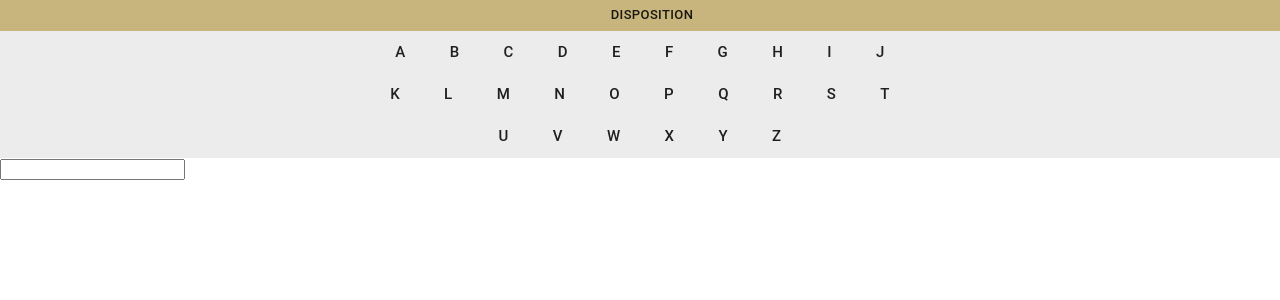
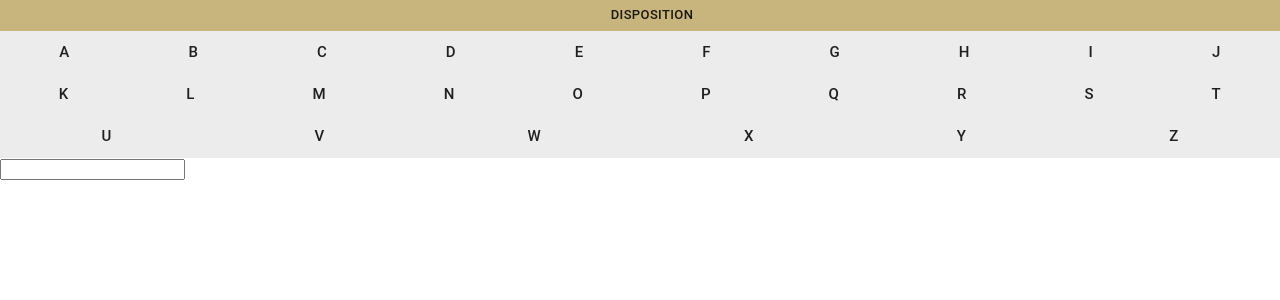
Before and after one commit to Jrmy-Msn/react-virtual-keyboard, a React (Create React App) app: page / in a window 1280 px wide. Shown: the top 300 px of the page. Built offline with nearby package versions, Linux system fonts and the light colour scheme; some icons are missing.

Commit message:
- Fix CSS - Ajout d'une props "isKeyActive"

```diff
--- a/src/components/VirtualKey/VirtualKey.css.js
+++ b/src/components/VirtualKey/VirtualKey.css.js
@@ -5,6 +5,7 @@ export const useStyles = makeStyles(theme => ({
     borderRight: 'none !important',
     borderRadius: 0,
     minWidth: 'inherit',
+    flexGrow: 1
   },
   active({active}) {
     return active ? {
--- a/src/components/VirtualKeyboard/VirtualKeyboard.css.js
+++ b/src/components/VirtualKeyboard/VirtualKeyboard.css.js
@@ -2,4 +2,7 @@ export const usedStyle = theme => ({
   root: {
     borderRadius: 0,
   },
+  key: {
+    flexGrow: 1
+  }
 })
--- a/src/components/VirtualKeyboard/VirtualKeyboard.js
+++ b/src/components/VirtualKeyboard/VirtualKeyboard.js
@@ -3,12 +3,9 @@ import PropTypes from 'prop-types'
 import {
   Box,
   Button,
-  ButtonGroup,
-  Container,
   createMuiTheme,
   Grid,
-  Paper,
-  ThemeProvider, useMediaQuery,
+  ThemeProvider,
   withStyles
 } from "@material-ui/core"
 import { KeyboardIcon } from 'react-line-awesome'
@@ -48,6 +45,7 @@ class VirtualKeyboard extends Component {
     onMouseOverForKey: PropTypes.func, // (string) => void : mouse over on virtual key event handler
     onMouseOutForKey: PropTypes.func, // (string) => void : mouse out on virtual key event handler
     isKeyActive: PropTypes.func, // (string) =>  string : define a CSS classname
+    feedbackForCurrentKey: PropTypes.func, // (string) =>  string : define a CSS classname
   }
 
   static defaultProps = {
@@ -57,7 +55,8 @@ class VirtualKeyboard extends Component {
     onClickForKey: (vKey) => log('onClickForKey', 'Please provide a behavior', `[CLICK key "${vKey.toUpperCase()}"]`),
     onMouseOverForKey: (vKey) => log('onMouseOverForKey', 'Please provide a behavior', `[MOUSE OVER key "${vKey.toUpperCase()}"]`),
     onMouseOutForKey: (vKey) => log('onMouseOutForKey', 'Please provide a behavior', `[MOUSE OUT key "${vKey.toUpperCase()}"]`),
-    isKeyActive: () => void undefined
+    isKeyActive: () => void undefined,
+    feedbackForCurrentKey: () => void undefined,
   }
 
   state = {
@@ -109,10 +108,10 @@ class VirtualKeyboard extends Component {
 
   render() {
     const {theme} = this.state
-    const {classes, isKeyActive, onClickForKey, onMouseOverForKey, onMouseOutForKey} = this.props
+    const {classes, feedbackForCurrentKey, isKeyActive, onClickForKey, onMouseOverForKey, onMouseOutForKey, ...other} = this.props
     return (
       <ThemeProvider theme={theme || createMuiTheme()}>
-        <Box bgcolor={'primary.main'}>
+        <Box bgcolor={'primary.main'} {...other}>
           <Grid container
                 aria-label="clavier"
                 aria-owns=".VirtualKey"
@@ -137,6 +136,7 @@ class VirtualKeyboard extends Component {
                   <ResponsiveButtonGroup
                     disableElevation={true}
                     size={'small'}
+                    className={`${classes.key}`}
                     variant="contained"
                     color="primary">
                     {
@@ -145,6 +145,7 @@ class VirtualKeyboard extends Component {
                           key={vKey}
                           value={vKey}
                           onClick={onClickForKey}
+                          className={`${feedbackForCurrentKey(vKey)}`}
                           onMouseOver={onMouseOverForKey}
                           onMouseOut={onMouseOutForKey}
                           active={isKeyActive(vKey)}/>
```
